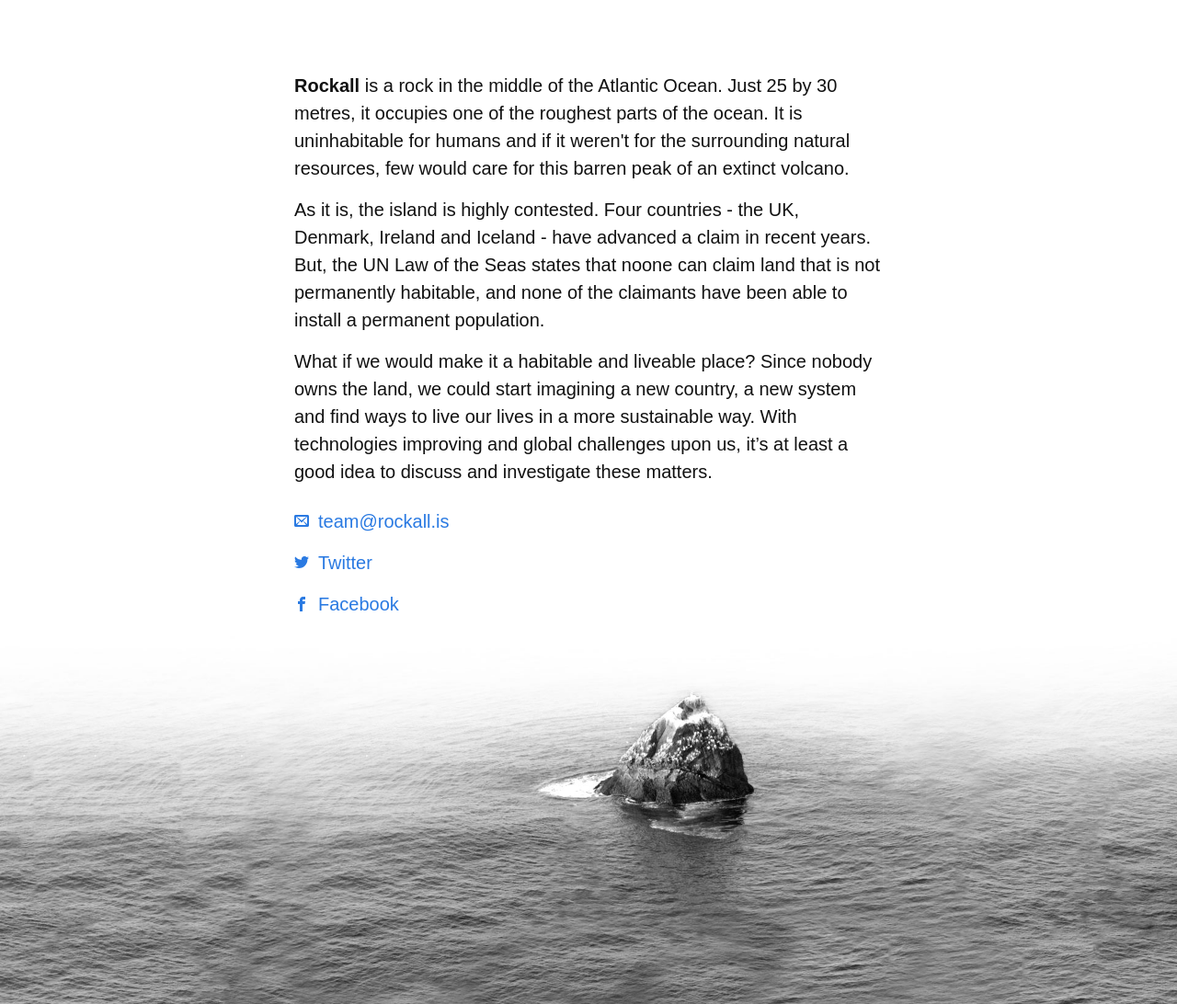
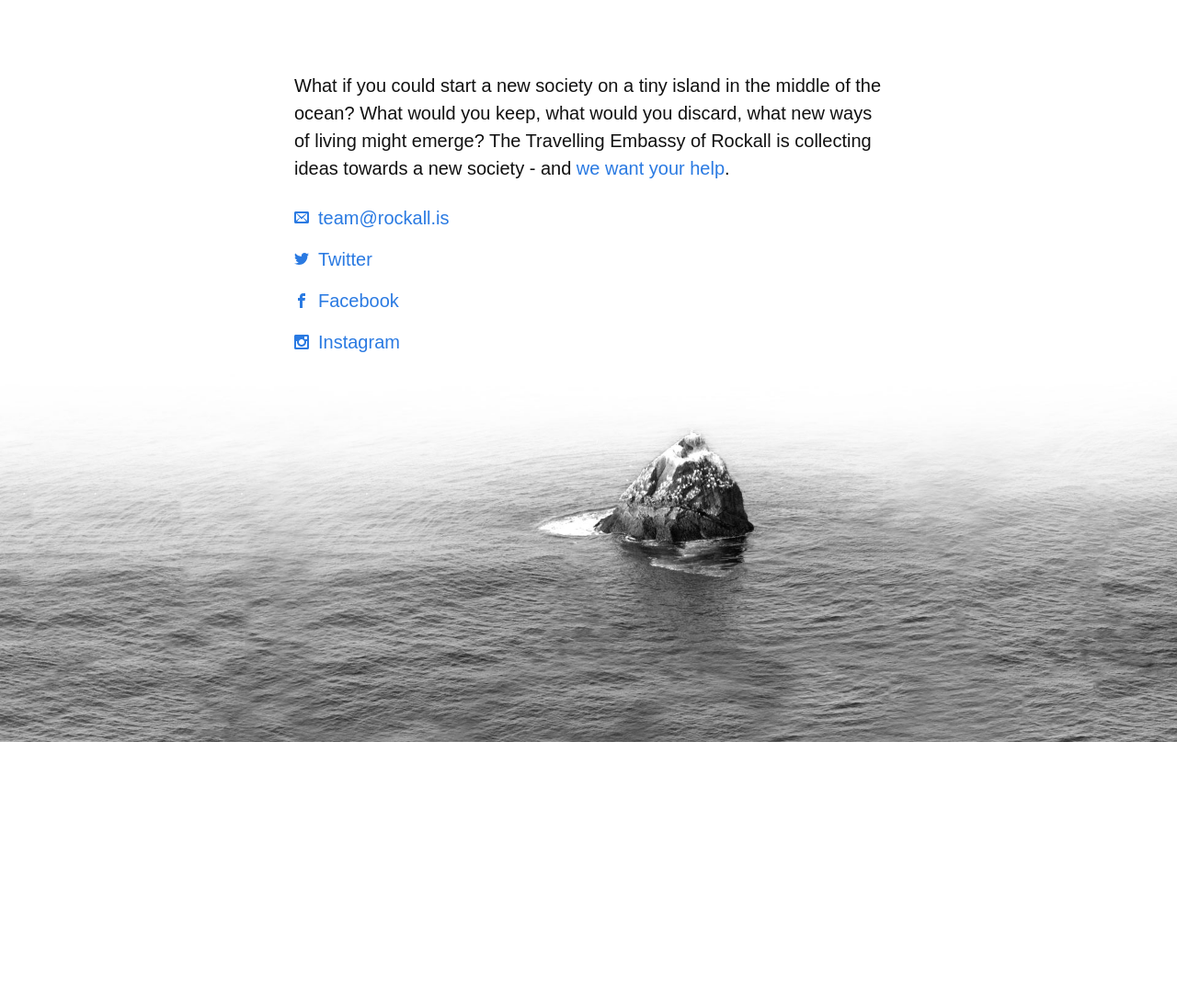
Before and after one commit to rockall-festival/rockall-festival.github.io, a Jekyll site: the page built from index.html, in a window 1280 px wide. Shown: the whole page at 92% size. Built offline with Jekyll 4.4.1, drawn with Linux system fonts in a browser that asks for light colours; after the commit the page ends 900 px from its top, so only the background shows below that.

Commit message:
Simplify homepage text; add link to Instagram
Signed-off-by: Peter Hartree <web@peterhartree.co.uk>

```diff
--- a/index.html
+++ b/index.html
@@ -7,11 +7,7 @@ layout: home
 
 <div class="home padding-top-larger">
 
-  <p><strong>Rockall</strong> is a rock in the middle of the Atlantic Ocean. Just 25 by 30 metres, it occupies one of the roughest parts of the ocean. It is uninhabitable for humans and if it weren't for the surrounding natural resources, few would care for this barren peak of an extinct volcano.</p>
-
-  <p>As it is, the island is highly contested. Four countries - the UK, Denmark, Ireland and Iceland - have advanced a claim in recent years. But, the UN Law of the Seas states that noone can claim land that is not permanently habitable, and none of the claimants have been able to install a permanent population.</p>
-
-  <p>What if we would make it a habitable and liveable place? Since nobody owns the land, we could start imagining a new country, a new system and find ways to live our lives in a more sustainable way. With technologies improving and global challenges upon us, it’s at least a good idea to discuss and investigate these&nbsp;matters.</p>
+  <p>What if you could start a new society on a tiny island in the middle of the ocean? What would you keep, what would you discard, what new ways of living might emerge? The Travelling Embassy of Rockall is collecting ideas towards a new society - and <a href="http://blog.rockall.is/">we want your help</a>.</p>
 
   <p class="margin-top"><a href="mailto:team@rockall.is">
 <svg version="1.1" xmlns="http://www.w3.org/2000/svg" xmlns:xlink="http://www.w3.org/1999/xlink" width="16" height="16" viewBox="0 0 16 16" class="icon icon-email">
@@ -25,6 +21,17 @@ layout: home
   <p><a href="https://www.facebook.com/RockallEmbassy/" target="_blank"><svg version="1.1" xmlns="http://www.w3.org/2000/svg" xmlns:xlink="http://www.w3.org/1999/xlink" width="16" height="16" viewBox="0 0 16 16" class="icon icon-facebook">
                     <path d="M9.5 3h2.5v-3h-2.5c-1.93 0-3.5 1.57-3.5 3.5v1.5h-2v3h2v8h3v-8h2.5l0.5-3h-3v-1.5c0-0.271 0.229-0.5 0.5-0.5z"></path>
                   </svg>Facebook</a></p>
+
+  <p><a href="https://www.instagram.com/embassyofrockall/" target="_blank"><svg version="1.1" xmlns="http://www.w3.org/2000/svg" xmlns:xlink="http://www.w3.org/1999/xlink" width="16" height="16" viewBox="0 0 16 16" class="icon icon-facebook">
+                    <path class="path1" d="M14.5 0h-13c-0.825 0-1.5 0.675-1.5 1.5v13c0 0.825 0.675 1.5 1.5 1.5h13c0.825 0 1.5-0.675 1.5-1.5v-13c0-0.825-0.675-1.5-1.5-1.5zM11 2.5c0-0.275 0.225-0.5 0.5-0.5h2c0.275 0 0.5 0.225 0.5 0.5v2c0 0.275-0.225 0.5-0.5 0.5h-2c-0.275 0-0.5-0.225-0.5-0.5v-2zM8 5c1.656 0 3 1.344 3 3s-1.344 3-3 3c-1.656 0-3-1.344-3-3s1.344-3 3-3zM14 13.5v0c0 0.275-0.225 0.5-0.5 0.5h-11c-0.275 0-0.5-0.225-0.5-0.5v0-6.5h1.1c-0.066 0.322-0.1 0.656-0.1 1 0 2.762 2.237 5 5 5s5-2.238 5-5c0-0.344-0.034-0.678-0.1-1h1.1v6.5z"></path>
+                  </svg>Instagram</a></p>
+
+<!--
+                  <p><a href="http://blog.rockall.is/" target="_blank"><svg version="1.1" xmlns="http://www.w3.org/2000/svg" xmlns:xlink="http://www.w3.org/1999/xlink" width="16" height="16" viewBox="0 0 16 16" class="icon icon-facebook">
+                                    <path class="path1" d="M6 10l2-1 7-7-1-1-7 7-1 2zM4.52 13.548c-0.494-1.043-1.026-1.574-2.069-2.069l1.548-4.262 2-1.217 6-6h-3l-6 6-3 10 10-3 6-6v-3l-6 6-1.217 2z"></path>
+                                  </svg>Blog</a></p>
+                                  -->
+
   <!--
   <h1 class="page-heading">Posts</h1>
 
```
